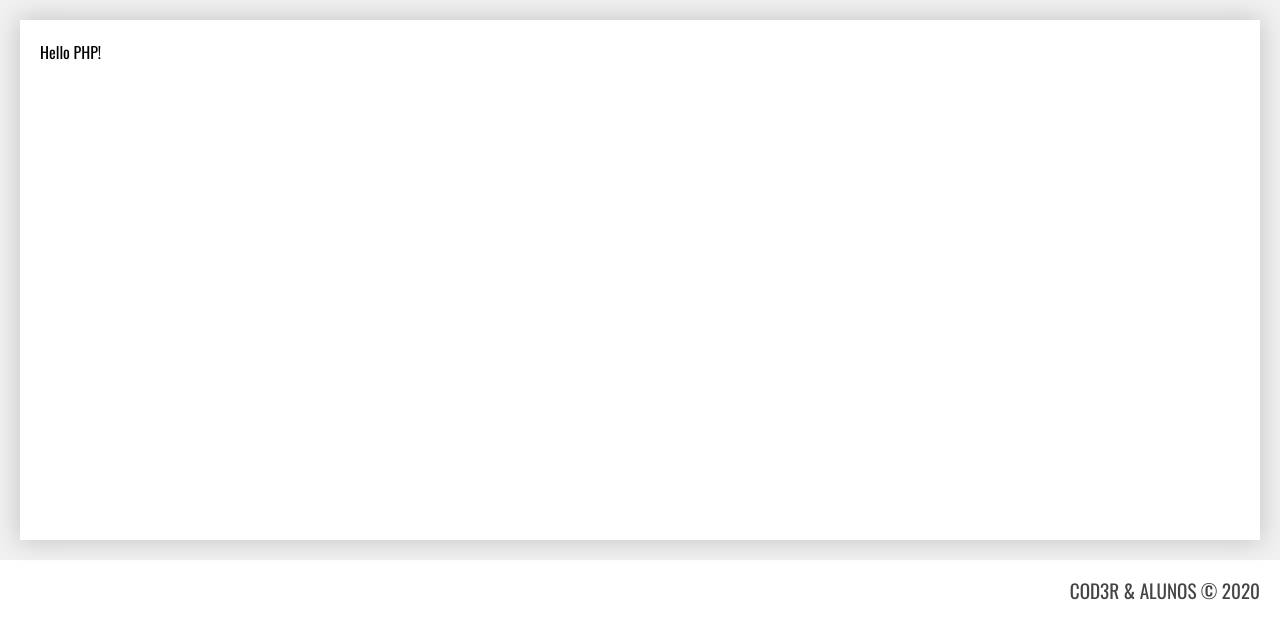
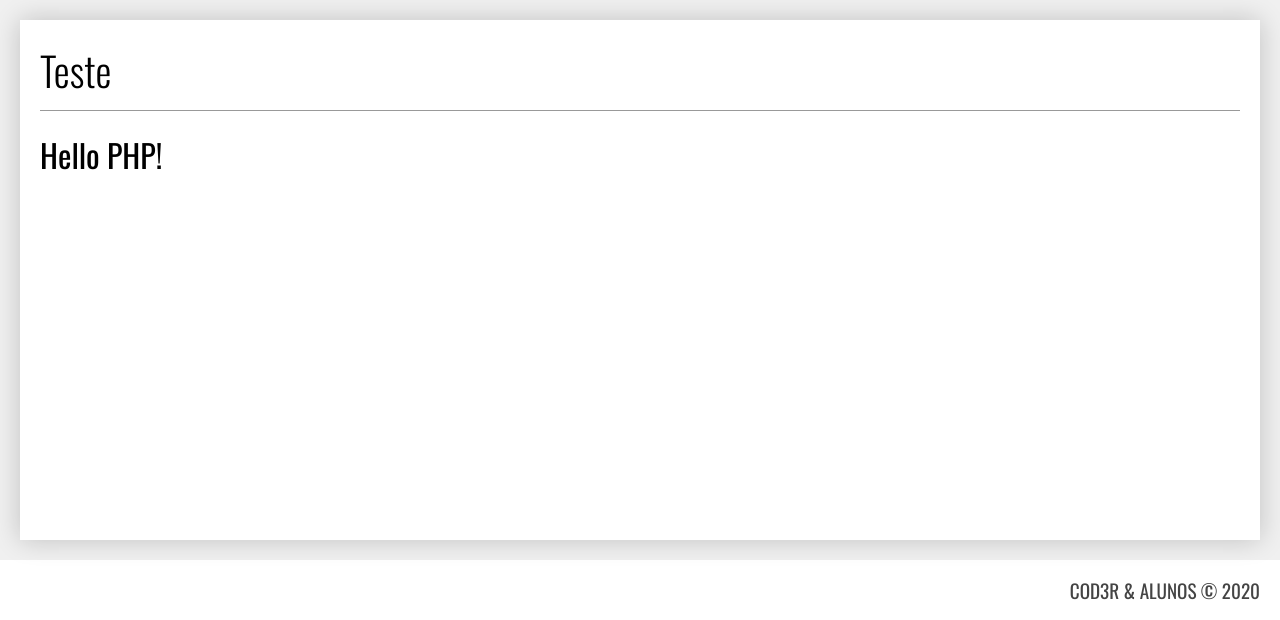
Before and after one commit to ThadeuCesario/Javascript, a PHP site: page /exercicio.php?dir=teste&file=teste in a window 1280 px wide. Shown: the part 180-800 px from the top of the page. Run offline with PHP 8.4, Linux system fonts and the light colour scheme.

Commit message:
fixing php

```diff
--- a/css/exercicio.css
+++ b/css/exercicio.css
@@ -32,3 +32,15 @@ body.exercicio{
 .navegacao > a.vermelho{
     background-color: #f44336;
 }
+
+.conteudo{
+    font-size: 2rem;
+}
+
+.conteudo > .titulo{
+    font-size: 2.5rem;
+    font-weight: 300;
+    padding-bottom: 10px;
+    border-bottom: 1px solid #999;
+    margin-bottom: 20px;
+}
--- a/exercicio.php
+++ b/exercicio.php
@@ -15,7 +15,7 @@
         <h2>Visualização do Exercício</h2>
     </header>
     <nav class="navegacao">
-        <a href="#" class="verde">Sem formatação</a>
+        <a href=<?="{$_GET['dir']}/{$_GET['file']}.php" ?> class="verde">Sem formatação</a>
         <a href="index.php" class="vermelho">Voltar</a>
     </nav>
     <main class="principal">
--- a/teste/teste.php
+++ b/teste/teste.php
@@ -1,3 +1,4 @@
+<div class="titulo">Teste</div>
 <?php
     echo('Hello PHP!');
 ?>
```
